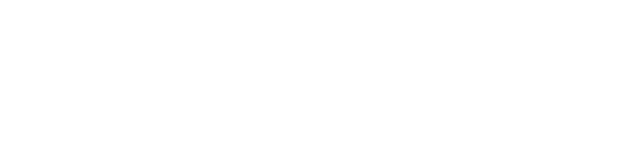
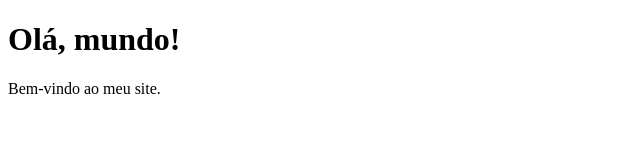
Before and after one commit to julielson2009/projet-port, a plain HTML site: page index.html in a window 1280 px wide. Shown: the whole page, without its empty margins (0-640 px from the left). Drawn offline with Linux system fonts and the light colour scheme.

Commit message:
escrevendo  meu nome

```diff
--- a/index.html
+++ b/index.html
@@ -6,6 +6,8 @@
     <title>português</title>
 </head>
 <body>
+    <h1>Olá, mundo!</h1>
+    <p>Bem-vindo ao meu site.</p>
 
 </body>
 </html>
```
